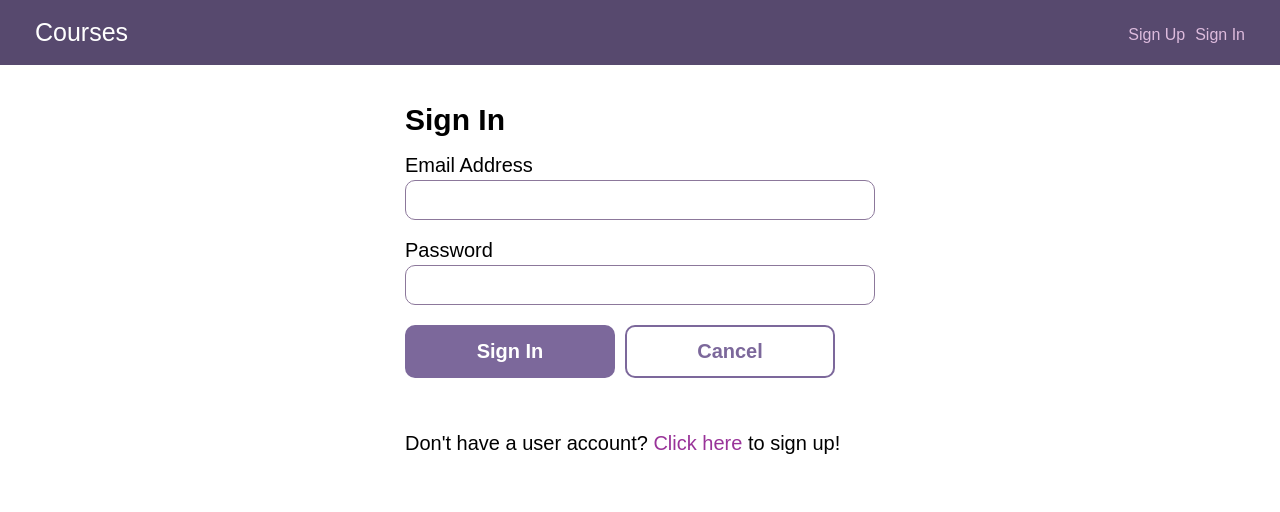
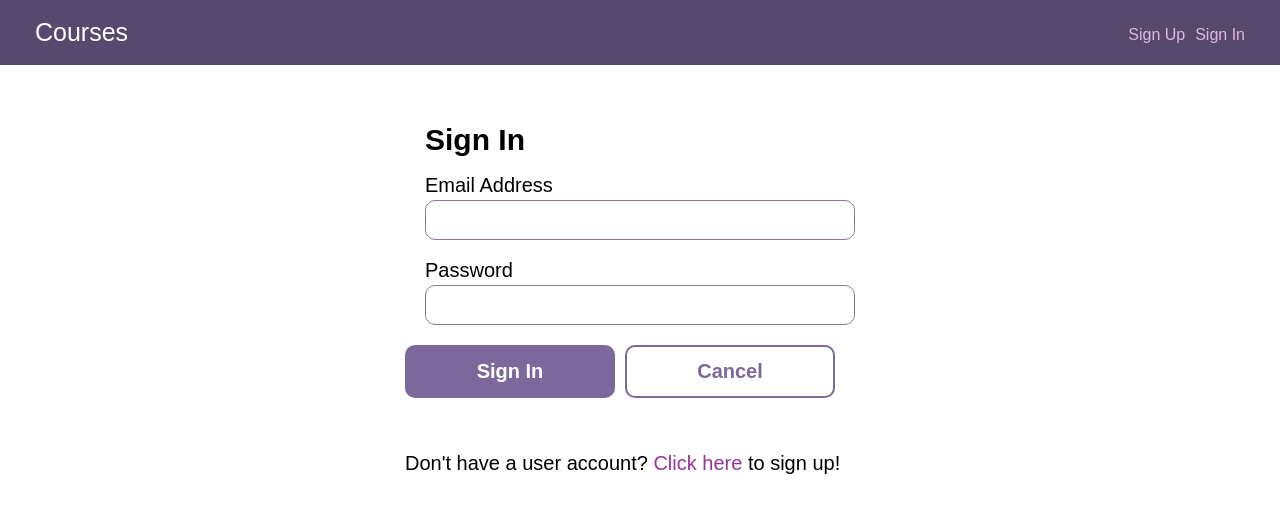
Before and after one commit to Hosamov/fullstack_react_rest_api, a React (Create React App) app in the folder client/: page /signin in a window 1280 px wide. Shown: the top 512 px of the page. Built offline with nearby package versions, Linux system fonts and the light colour scheme.

Commit message:
refine validation errors

```diff
--- a/client/src/Context.js
+++ b/client/src/Context.js
@@ -44,28 +44,17 @@ export class Provider extends Component {
     if(user !== null) {
       this.setState(() => {
         return {
+           //set authenticatedUser = user
            authenticatedUser: user,
+           //password: password
          };
        });
-       Cookies.set('authenticatedUser', JSON.stringify(user), { expires: 1 });
+       //set Cookie
+       //pass 'authenticatedUser' to cookie name, store the stringified user object,
+       Cookies.set('authenticatedUser', JSON.stringify(user), { expires: 1 }); // expires after 1 day
      }
      return user;
    }
-
-    // if(user !== null) {
-    //   this.setState(() => {
-    //     return {
-    //       authenticatedUser: user,
-    //       password: password
-    //     }
-    //   });
-
-      //set cookie
-      //pass 'authenticatedUser' to cookie name, store the stringified user object,
-      //expires key to define when cookie will be removed (in this case, 1 day)
-
-    //}
-
 
   signOut = () => {
     this.setState(() => {
--- a/client/src/components/Form.js
+++ b/client/src/components/Form.js
@@ -22,6 +22,7 @@ export default (props) => {
   return (
     <div>
       <ErrorsDisplay errors={errors} /> {/*exports a function that renders any validation errors sent from the API*/}
+      <br/>
       <form onSubmit={handleSubmit}>
         {elements()}
         <div className="pad-bottom">
--- a/client/src/components/UserSignIn.js
+++ b/client/src/components/UserSignIn.js
@@ -23,28 +23,21 @@ export default class UserSignIn extends Component {
     });
   }
 
+
   submit = () => {
     const { context } = this.props; //destructuring to extract context from props
     const { emailAddress, password } = this.state; //Unpack properties from state into distinct variables, makes submit handler cleaner and easier to understand
     const { from } = this.props.location.state || { from: { pathname: '/courses' } };
 
       context.actions.signIn(emailAddress, password)
-      // .then( errors => {
-      //   if (errors.length) {
-      //     this.setState({ errors });
-      //   } else {
-      //     this.props.history.push(from);
-      //       console.log(`SUCCESS! ${emailAddress} is now signed in!`); //log out that user has successfully been authenticated
-      //   }
-      // })
-      context.actions.signIn(emailAddress, password)
+
         .then((user) => {
           if(user === null) {
             this.setState(() => {
-              return { errors: ['Login unsuccessful']};
+              return { errors: ['log-in unsuccessful.'] };
             })
           } else {
-            this.props.history.push('/') //navigate user to home/courses route
+            this.props.history.push(from) //navigate user to home/courses route
           }
         })
       .catch(err => {
@@ -65,8 +58,8 @@ export default class UserSignIn extends Component {
     } = this.state;
 
     return (
+      <div className="bounds">
         <div class="form--centered">
-         <h2>Sign In</h2>
            <Form
              cancel={this.cancel}
              errors={errors}
@@ -74,6 +67,8 @@ export default class UserSignIn extends Component {
              submitButtonText="Sign In"
              elements={() => (
                <React.Fragment>
+                 <div class="form--centered">
+                   <h2>Sign In</h2>
                    <label for="emailAddress">Email Address</label>
                    <input
                      id="emailAddress"
@@ -89,10 +84,12 @@ export default class UserSignIn extends Component {
                      value={password}
                      onChange={this.change}
                      label="Password" />
+                  </div>
                </React.Fragment>
              )} />
            <p>Don't have a user account? <Link to="/signup">Click here</Link> to sign up!</p>
         </div>
+      </div>
     );
   }
 }
--- a/client/src/components/UserSignUp.js
+++ b/client/src/components/UserSignUp.js
@@ -95,7 +95,6 @@ export default class UserSignUp extends Component {
     return (
       <div className="bounds">
         <div class="form--centered">
-
           <Form
             cancel={this.cancel}
             errors={errors}
```
Lines whose indentation alone changed are shown as unchanged.
